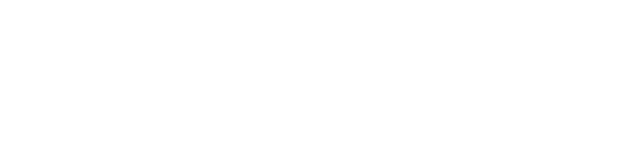
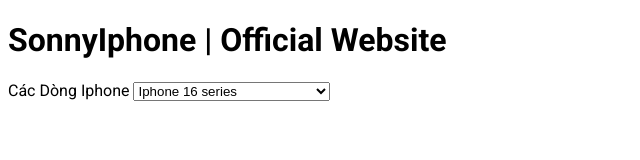
Before and after one commit to Sonny0208-coder/IphoneSeller, a plain HTML site: page index.html in a window 1280 px wide. Shown: the whole page, without its empty margins (0-640 px from the left). Drawn offline with Linux system fonts and the light colour scheme.

Commit message:
index.html

```diff
--- a/index.html
+++ b/index.html
@@ -5,7 +5,18 @@
     <meta name="viewport" content="width=device-width, initial-scale=1" />
     <title>SonnyIphone | Official Website</title>
     <link href="style.css" rel="stylesheet" />
-    <script src="script.js" defer></script>
   </head>
-  <body></body>
+  <body>
+    <h1>SonnyIphone | Official Website</h1>
+    <label for="menu"> Các Dòng Iphone</label>
+    <select id="menu" name="menu">
+      <option value="IP16 series">Iphone 16 series</option>
+      <option value="IP15 series">Iphone 15 series</option>
+      <option value="IP14 series">Iphone 14 series</option>
+      <option value="IP13 series">Iphone 13 series</option>
+      <option value="IP12 series">Iphone 12 series</option>
+      <option value="IP11 series">Iphone 11 series</option>
+      <option value="Like new">Các Dòng Iphone cũ,Likenew</option>
+    </select>
+  </body>
 </html>
```
